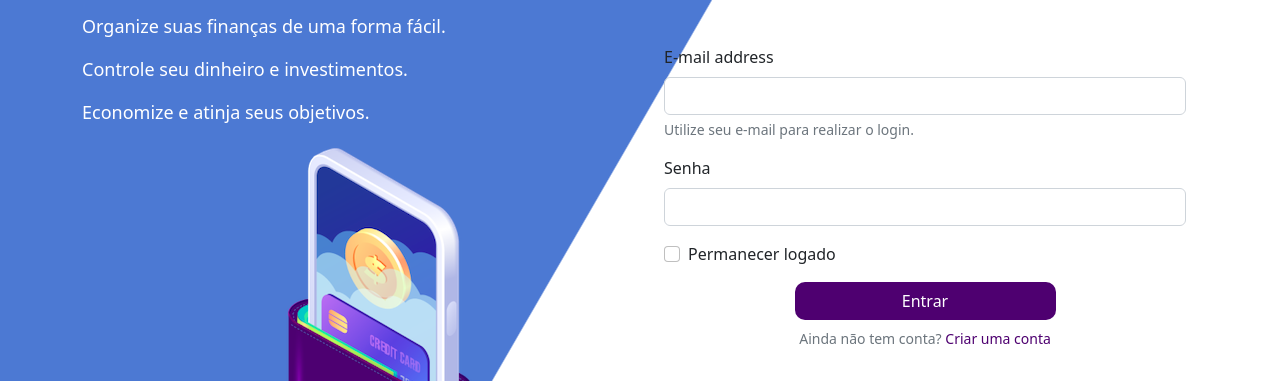
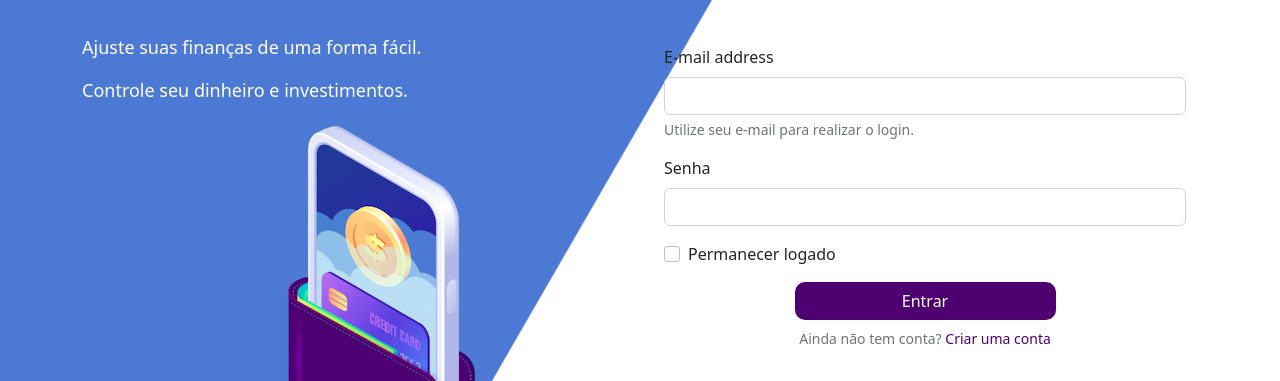
Before and after one commit to Vitor-da-Silva-Dias/Nikel, a plain HTML site: page public/index.html in a window 1280 px wide. Shown: the part 123-504 px from the top of the page. Drawn offline with nearby package versions, Linux system fonts and the light colour scheme.

Commit message:
alterado o text-login

```diff
--- a/public/index.html
+++ b/public/index.html
@@ -14,9 +14,9 @@
             <div class="row vh-100">
                 <div class="col d-flex justify-content-center my-5 flex-column">
                       <div class="text-login">
-                        <p>Organize suas finanças de uma forma fácil.</p>
+                        <p>Ajuste suas finanças de uma forma fácil.</p>
                         <p>Controle seu dinheiro e investimentos.</p>
-                        <p>Economize e atinja seus objetivos.</p>
+
                       </div>
                       <div class="text-center">
                         <img src="./assets/images/pocket.png" alt="image pocket" class="image-fluid" srcset="">
--- a/public/js/index.js
+++ b/public/js/index.js
@@ -1,4 +1,3 @@
-const myModal = new bootstrap.Modal("#register-modal");
 let logged = sessionStorage.getItem("logged");
 const session = localStorage.getItem("session");
 
```
